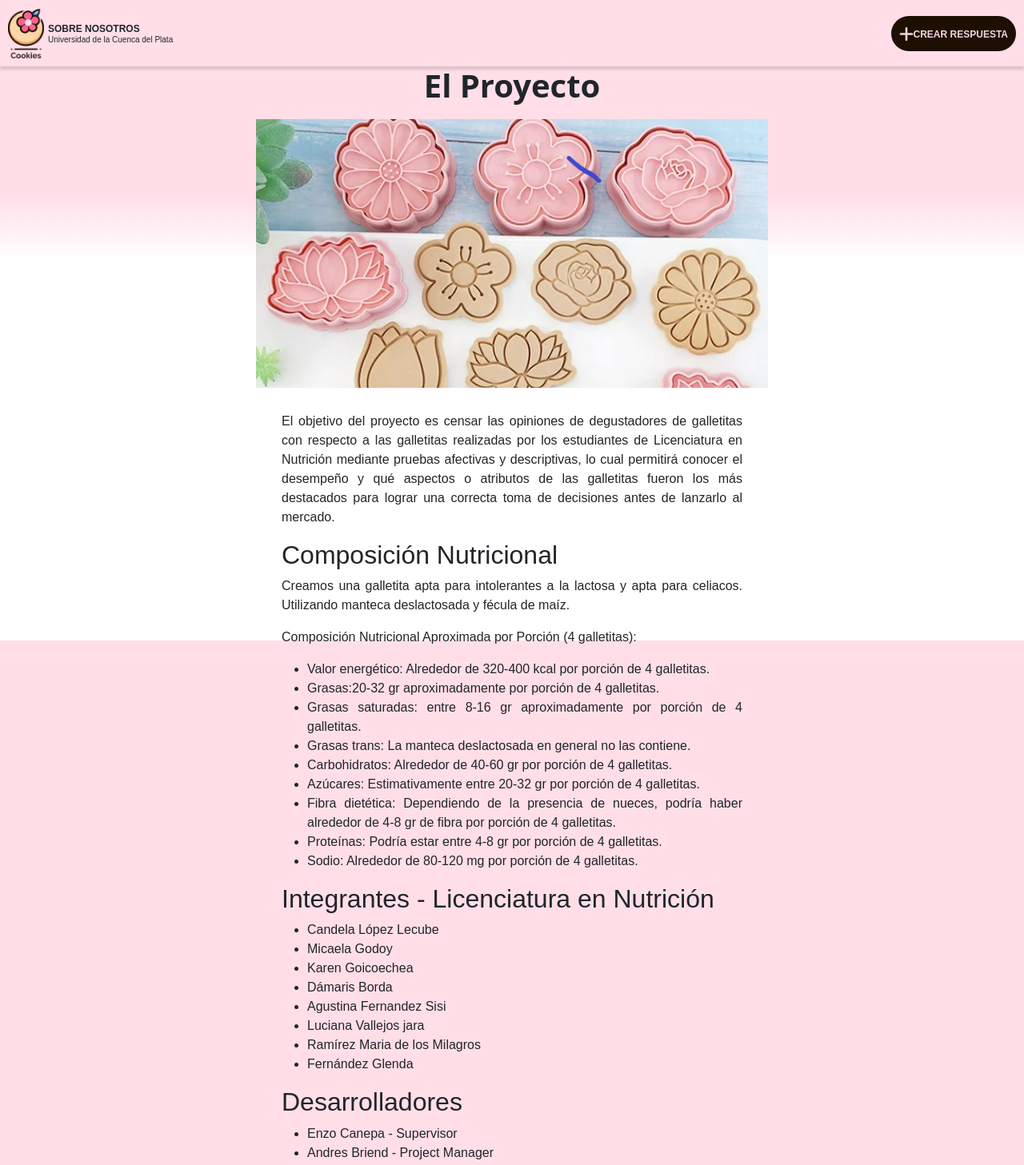
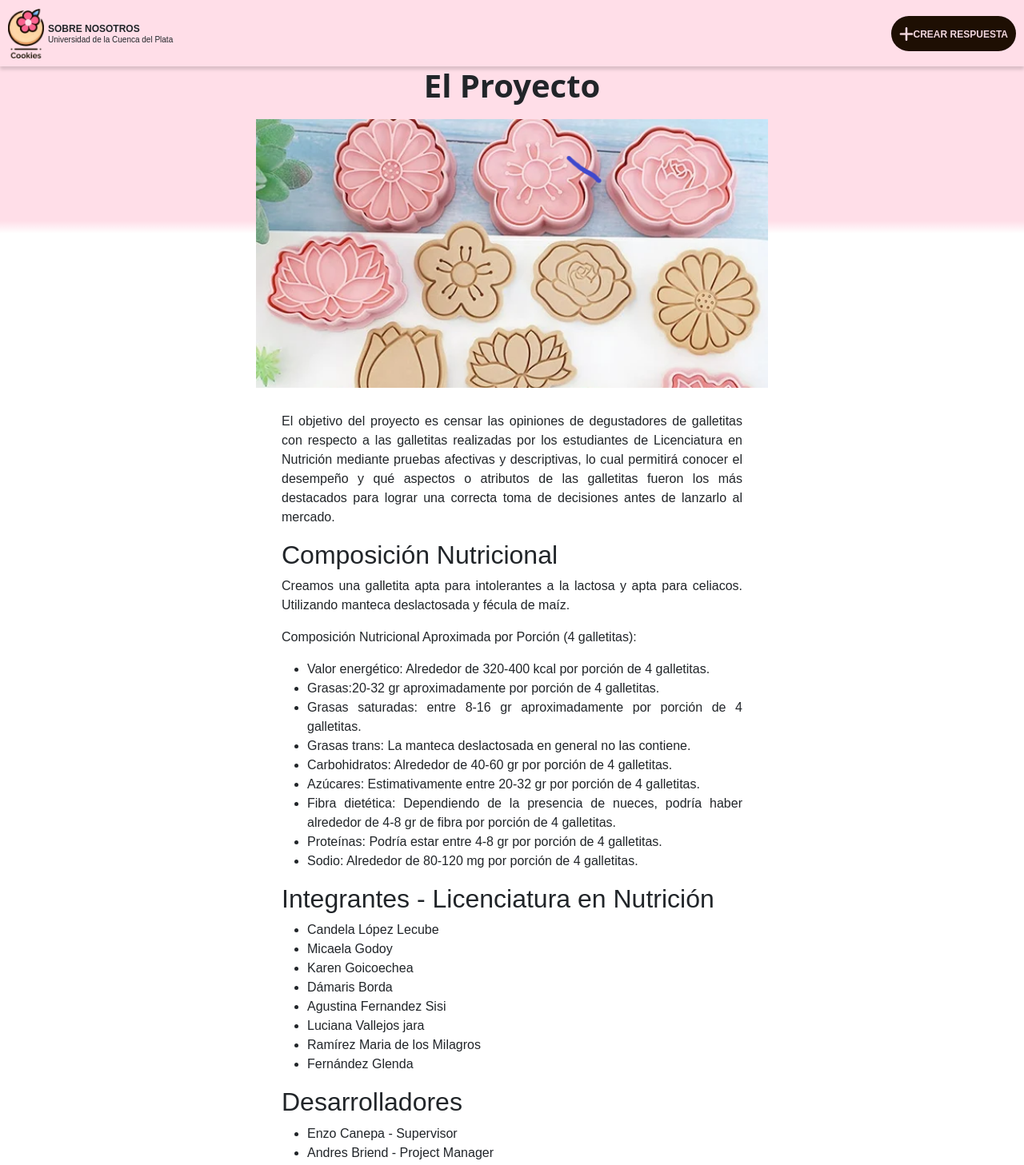
Before and after one commit to tomasv00805/Proyecto-Nutricion-Frontend, a React (Vite) app: page /aboutUs in a window 1280 px wide. Shown: the top 1457 px of the page at 80% size. Built offline with nearby package versions, Linux system fonts and the light colour scheme.

Commit message:
color bug in about us solved

```diff
--- a/src/Styles/AboutUs.css
+++ b/src/Styles/AboutUs.css
@@ -1,8 +1,7 @@
 .body-aboutUs{
     margin-top: 83px;
+    width: 100vw;
     background-color: white;
-    height: calc(100vh - 82px);
-    width: 100vw;
 }
 
 .image-container{
@@ -12,7 +11,7 @@
     justify-content: center;
     gap: 10px;
     align-items: center;
-    background: linear-gradient(to bottom, #FFDEE8  40%, white 60%);
+    background: linear-gradient(to bottom, #FFDEE8  48%, white 52%);
 }
 
 .image-container img{
@@ -29,6 +28,7 @@
     margin: auto;
     margin-top: 30px;
     font-family: 'Raleway', sans-serif;
+    background-color: white;
 }
 
 @media (max-width: 768px) {
```
